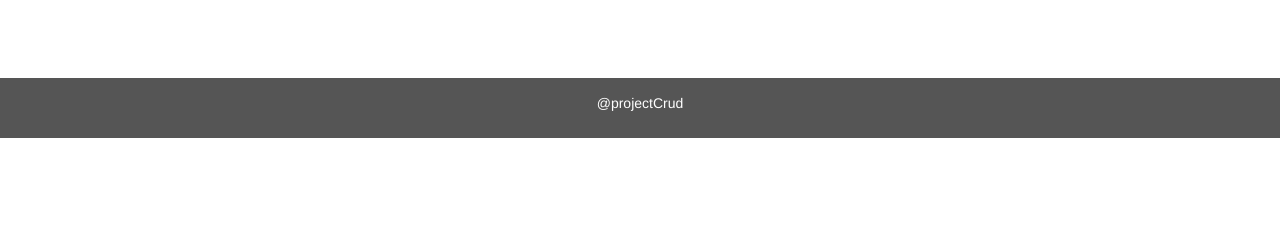
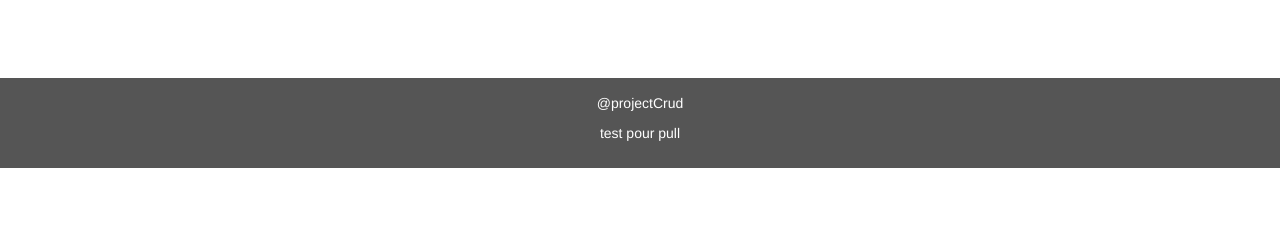
Before and after one commit to yassineguidara/test3, a PHP site: page /crud/pays.php in a window 1280 px wide. Shown: the part 572-800 px from the top of the page. Run offline with PHP 8.4, Linux system fonts and the light colour scheme; data comes from the database, SQL or seed files in the repository.

Commit message:
Update footer Pull1

```diff
--- a/footer.php
+++ b/footer.php
@@ -1,5 +1,6 @@
 <footer class="container-fluid text-center">
   <p>@projectCrud</p>
+  <p>test pour pull</p>
 </footer>
 
 </body>
```
